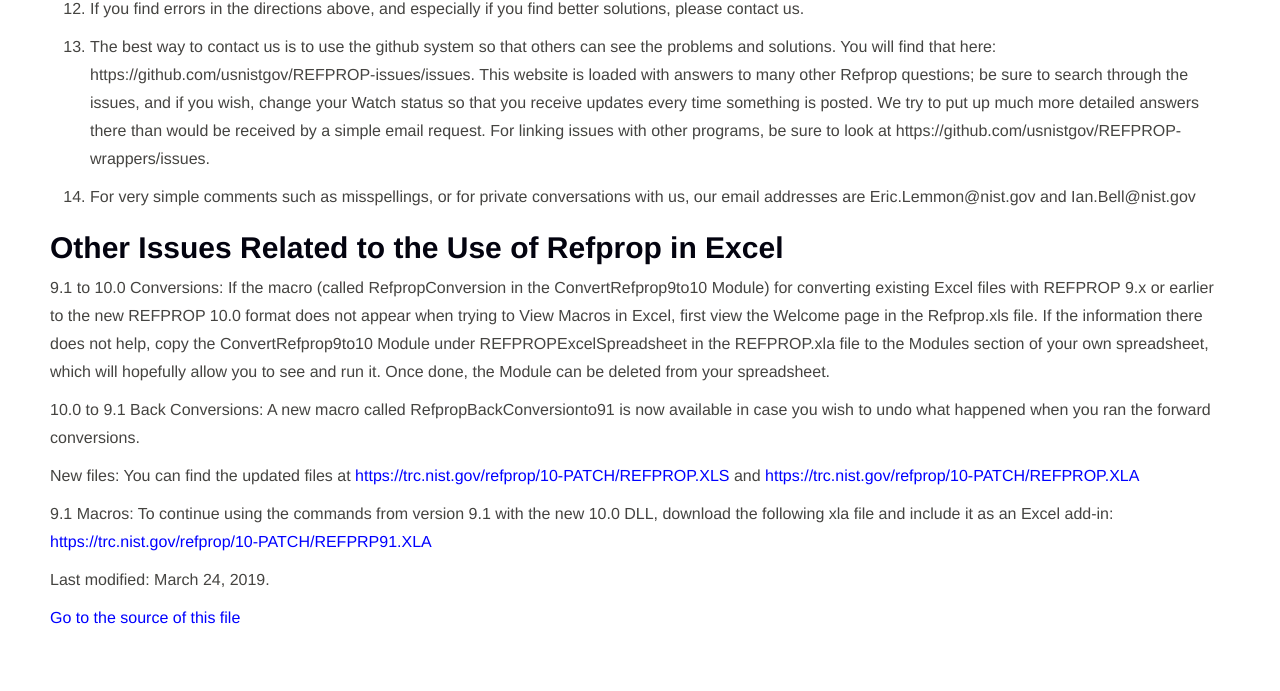
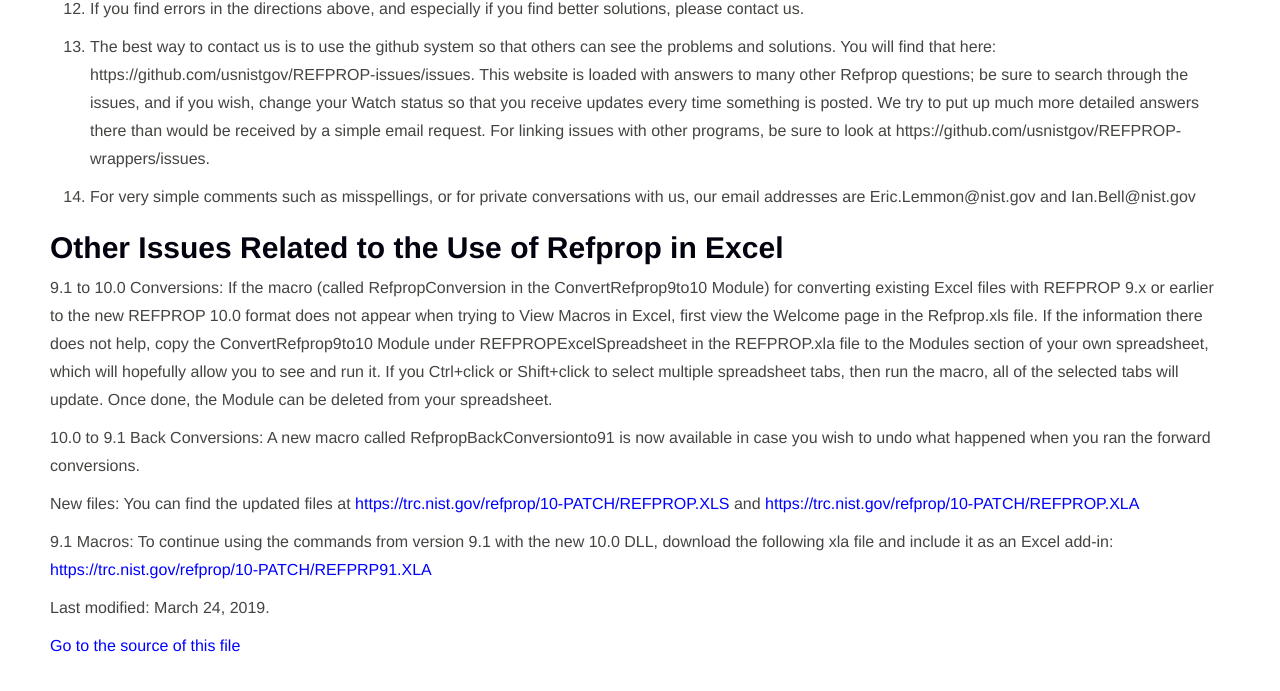
Before and after one commit to usnistgov/REFPROP-docs, a Jekyll site: the page built from index.md, in a window 1280 px wide and 900 px high, scrolled down 19213 px, cut to the strip 0-768 px from the top of the window. Shown: the top 691 px of the strip. Built offline with Jekyll 4.4.1, drawn with Linux system fonts in a browser that asks for light colours; nearby versions of some CDN libraries; library files that are not in the unit come from our copies.

Commit message:
Update index.md

```diff
--- a/index.md
+++ b/index.md
@@ -850,7 +850,7 @@
 
 ## Other Issues Related to the Use of Refprop in Excel
 
-9.1 to 10.0 Conversions: If the macro (called RefpropConversion in the ConvertRefprop9to10 Module) for converting existing Excel files with REFPROP 9.x or earlier to the new REFPROP 10.0 format does not appear when trying to View Macros in Excel, first view the Welcome page in the Refprop.xls file.  If the information there does not help, copy the ConvertRefprop9to10 Module under REFPROPExcelSpreadsheet in the REFPROP.xla file to the Modules section of your own spreadsheet, which will hopefully allow you to see and run it.  Once done, the Module can be deleted from your spreadsheet.
+9.1 to 10.0 Conversions: If the macro (called RefpropConversion in the ConvertRefprop9to10 Module) for converting existing Excel files with REFPROP 9.x or earlier to the new REFPROP 10.0 format does not appear when trying to View Macros in Excel, first view the Welcome page in the Refprop.xls file.  If the information there does not help, copy the ConvertRefprop9to10 Module under REFPROPExcelSpreadsheet in the REFPROP.xla file to the Modules section of your own spreadsheet, which will hopefully allow you to see and run it.  If you Ctrl+click or Shift+click to select multiple spreadsheet tabs, then run the macro, all of the selected tabs will update.  Once done, the Module can be deleted from your spreadsheet.
 
 10.0 to 9.1 Back Conversions:  A new macro called RefpropBackConversionto91 is now available in case you wish to undo what happened when you ran the forward conversions.
 
```
